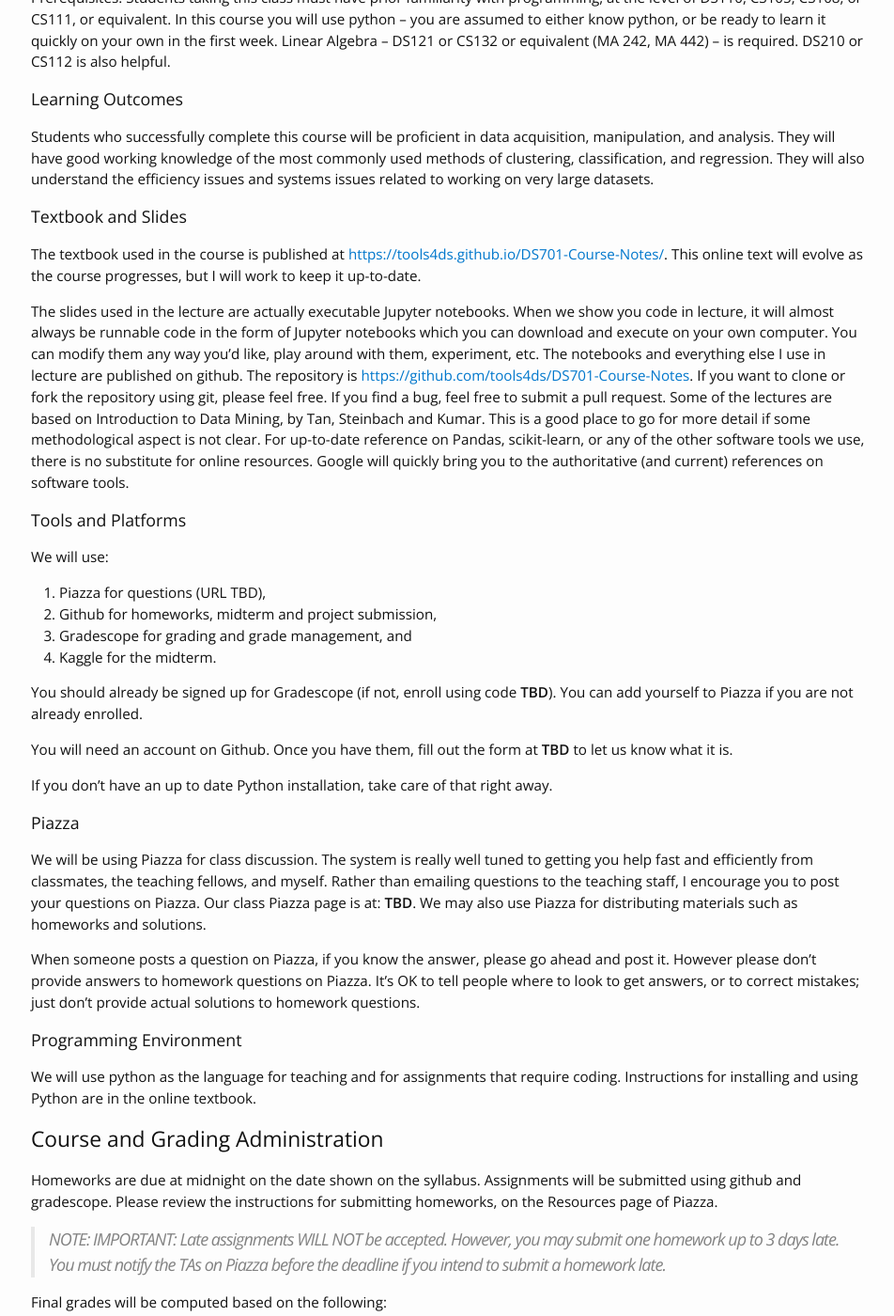
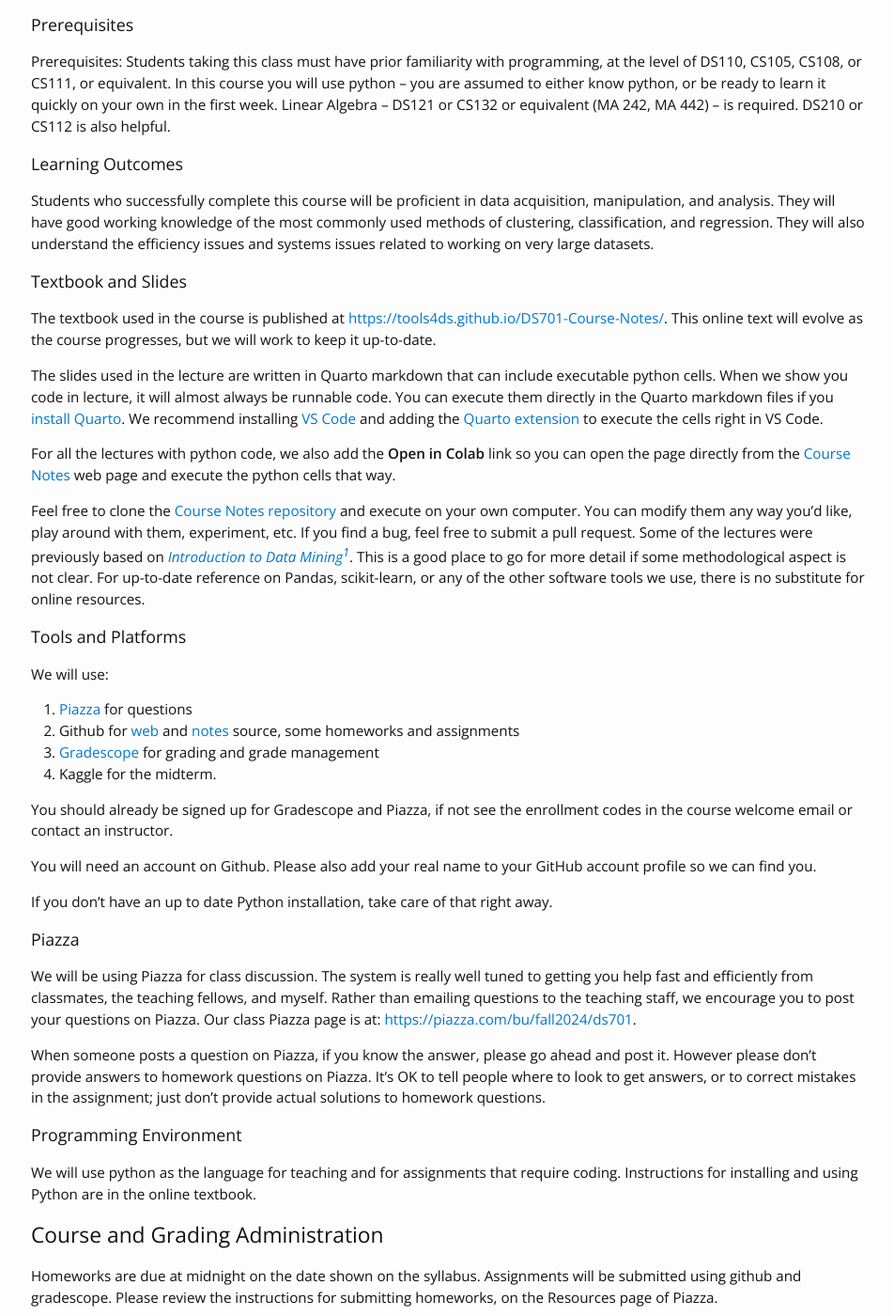
Before and after one commit to tools4ds/fa2024, a Jekyll site: the page built from index.md, in a window 1280 px wide and 1400 px high, scrolled down 2168 px. Shown: the whole window at 94% size, without its empty margins (162-1114 px from the left). Built offline with Jekyll 4.4.1, drawn with Linux system fonts in a browser that asks for light colours; nearby versions of some CDN libraries; some of the changed text lies outside the part shown.

Commit message:
Replace TBDs and other corrections/updates

```diff
--- a/index.md
+++ b/index.md
@@ -135,52 +135,69 @@
 
 ### Textbook and Slides
 
-The textbook used in the course is published at [https://tools4ds.github.io/DS701-Course-Notes/](https://tools4ds.github.io/DS701-Course-Notes/).
-This online text will evolve as the course progresses, but I will work to keep it up-to-date.
+The textbook used in the course is published at
+[https://tools4ds.github.io/DS701-Course-Notes/](https://tools4ds.github.io/DS701-Course-Notes/).
+This online text will evolve as the course progresses, but we will work to keep it up-to-date.
 
-The slides used in the lecture are actually executable Jupyter notebooks. When we show you code in lecture, it
-will almost always be runnable code in the form of Jupyter notebooks which you can download and execute
-on your own computer. You can modify them any way you’d like, play around with them, experiment, etc.
-The notebooks and everything else I use in lecture are published on github. The repository is
-[https://github.com/tools4ds/DS701-Course-Notes](https://tools4ds.github.io/DS701-Course-Notes/). If you want to clone
-or fork the repository using git, please feel free. If you find a bug, feel free to submit a pull request.
-Some of the lectures are based on Introduction to Data Mining, by Tan, Steinbach and Kumar. This is
-a good place to go for more detail if some methodological aspect is not clear. For up-to-date reference on
-Pandas, scikit-learn, or any of the other software tools we use, there is no substitute for online resources.
-Google will quickly bring you to the authoritative (and current) references on software tools.
+The slides used in the lecture are written in Quarto markdown that can include
+executable python cells. When we show you code in lecture, it will almost always
+be runnable code. You can execute them directly in the Quarto markdown files if
+you [install Quarto](https://quarto.org/docs/get-started/). We recommend installing
+[VS Code](https://code.visualstudio.com/) and adding the
+[Quarto extension](https://marketplace.visualstudio.com/items?itemName=quarto.quarto)
+to execute the cells right in VS Code.
+
+For all the lectures with python code, we also add the **Open in Colab** link so
+you can open the page directly from the
+[Course Notes](https://tools4ds.github.io/DS701-Course-Notes/) web page and
+execute the python cells that way.
+
+Feel free to clone the [Course Notes repository](https://tools4ds.github.io/DS701-Course-Notes/)
+and execute on your own computer. You can modify them any way you’d like, play
+around with them, experiment, etc.  If you find a bug, feel free to submit a pull
+request. Some of the lectures were previously based on
+_[Introduction to Data Mining](https://www-users.cse.umn.edu/~kumar001/dmbook/index.php)[^1]_.
+This is a good place to go for more detail if some methodological aspect is not
+clear. For up-to-date reference on Pandas, scikit-learn, or any of the other
+software tools we use, there is no substitute for online resources.
+
+[^1]: Tan et al, Introduction to Data Mining, Pearson, 2019, [https://www-users.cse.umn.edu/~kumar001/dmbook/index.php](https://www-users.cse.umn.edu/~kumar001/dmbook/index.php)
 
 ### Tools and Platforms
 
 We will use:
-1. Piazza for questions (URL TBD),
-2. Github for homeworks, midterm and project submission,
-3. Gradescope for grading and grade management, and
+1. [Piazza](https://piazza.com/bu/fall2024/ds701) for questions
+2. Github for [web](https://github.com/tools4ds/fa2024) and [notes](https://github.com/tools4ds/DS701-Course-Notes)
+   source, some homeworks and assignments
+3. [Gradescope](https://www.gradescope.com/courses/845172) for grading and grade
+   management
 4. Kaggle for the midterm.
 
-You should already be signed up for Gradescope (if not, enroll using code **TBD**). You can add
-yourself to Piazza if you are not already enrolled.
+You should already be signed up for Gradescope and Piazza, if not see the
+enrollment codes in the course welcome email or contact an instructor.
 
-You will need an account on Github. Once you have them, fill out the form
-at **TBD** to let us know what it is.
+You will need an account on Github. Please also add your real name to your GitHub
+account profile so we can find you.
 
 If you don’t have an up to date Python installation, take care of that right away.
 
 ### Piazza
 
-We will be using Piazza for class discussion. The system is really well tuned to getting you help fast
-and efficiently from classmates, the teaching fellows, and myself. Rather than emailing questions to the
-teaching staff, I encourage you to post your questions on Piazza. Our class Piazza page is at: **TBD**.
-We may also use Piazza for distributing materials such as
-homeworks and solutions.
+We will be using Piazza for class discussion. The system is really well tuned to
+getting you help fast and efficiently from classmates, the teaching fellows, and
+myself. Rather than emailing questions to the teaching staff, we encourage you
+to post your questions on Piazza. Our class Piazza page is at:
+[https://piazza.com/bu/fall2024/ds701](https://piazza.com/bu/fall2024/ds701).
 
-When someone posts a question on Piazza, if you know the answer, please go ahead and post it. However
-please don’t provide answers to homework questions on Piazza. It’s OK to tell people where to look to get
-answers, or to correct mistakes; just don’t provide actual solutions to homework questions.
+When someone posts a question on Piazza, if you know the answer, please go ahead
+and post it. However please don’t provide answers to homework questions on Piazza.
+It’s OK to tell people where to look to get answers, or to correct mistakes in the
+assignment; just don’t provide actual solutions to homework questions.
 
 ### Programming Environment
 
-We will use python as the language for teaching and for assignments that require coding. Instructions for
-installing and using Python are in the online textbook.
+We will use python as the language for teaching and for assignments that require
+coding. Instructions for installing and using Python are in the online textbook.
 
 ## Course and Grading Administration
 
@@ -222,7 +239,10 @@
 the tools and techniques presented in class.
 
 Homeworks will be submitted via github. For this, we need your github account (create one if
-you don’t already have it). After you have created it, fill out the form at **TBD** to let us know what it is.
+you don’t already have it). After you have created it, fill out this
+[form](https://forms.gle/ZaYWHE8SwqqMgYLZA) to let us know what it is. We also
+highly recommend you add your full name to your GitHub account profile.
+
 You are expected to work individually on homeworks.
 
 ### Midterm
@@ -290,7 +310,11 @@
 
 ## Accommodations for Students with Disabilities
 
-If you have a disability and have an accommodations letter from the Disability & Access Services office, I encourage you to discuss your accommodations and needs with me as early in the semester as possible. I will work with you to ensure that accommodations are provided as appropriate. If you suspect that you may have a disability and would benefit from accommodations but are not yet registered with BU Disability & Access Services, I encourage you to find more information at [https://www.bu.edu/disability/](https://www.bu.edu/disability/).
+If you have a disability and have an accommodations letter from the Disability & Access Services office, We encourage you
+to discuss your accommodations and needs with us as early in the semester as possible. We will work with you to ensure
+that accommodations are provided as appropriate. If you suspect that you may have a disability and would benefit from
+accommodations but are not yet registered with BU Disability & Access Services, we encourage you to find more information
+at [https://www.bu.edu/disability/](https://www.bu.edu/disability/).
 
 ## Generative AI Assistance (GAIA) Policy
 
```
Also changed, not shown: _announcements/02_announcement.md (added, +6 -0 lines).
